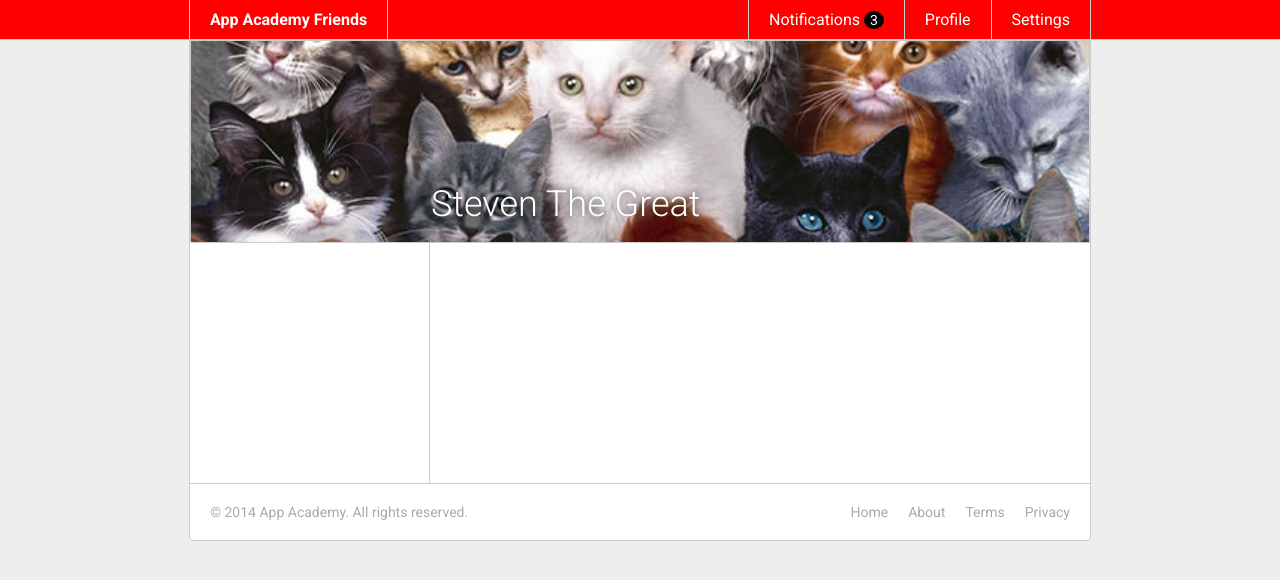
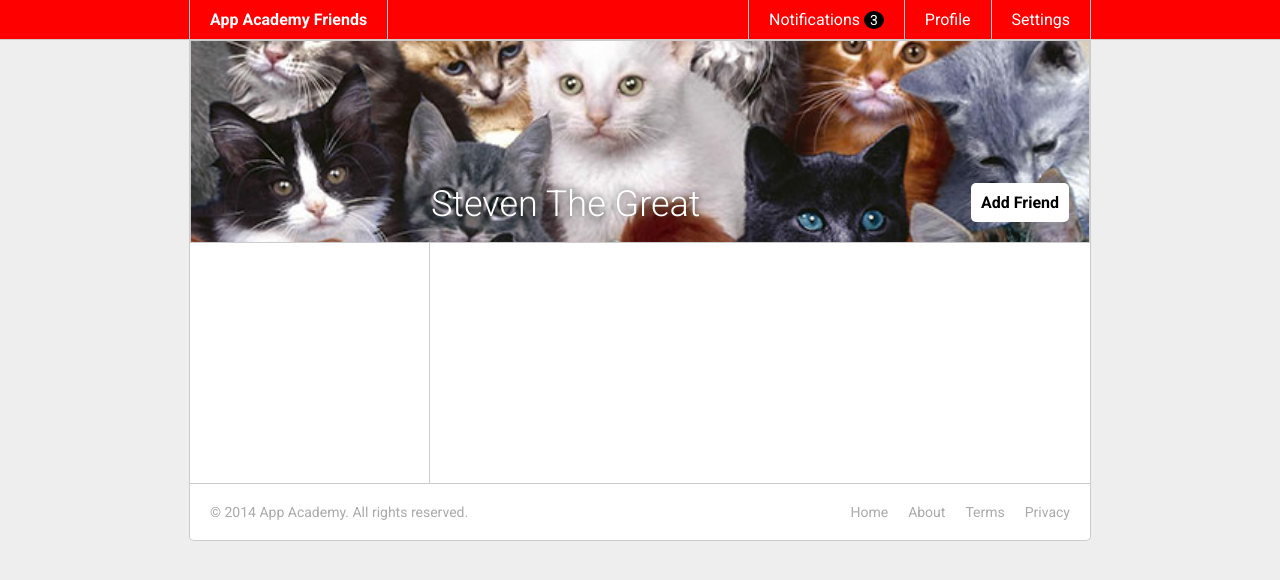
Before and after one commit to stevenmchoi/wrk_w5d5, a plain HTML site: page css-friends-05/skeleton/05-cats.html in a window 1280 px wide. Drawn offline with Linux system fonts and the light colour scheme.

Commit message:
Complete phase 5 css-friends

```diff
--- a/css-friends-05/skeleton/05-cats.html
+++ b/css-friends-05/skeleton/05-cats.html
@@ -40,6 +40,8 @@
   <main class="content">
     <section class="content-header">
       <h1>Steven The Great</h1>
+
+      <button>Add Friend</button>
     </section>
 
     <section class="content-sidebar">
--- a/css-friends-05/skeleton/css/05-cats.css
+++ b/css-friends-05/skeleton/css/05-cats.css
@@ -19,3 +19,18 @@
   text-shadow: black 0 0 10px;
   line-height: 1;
 }
+
+.content-header button {
+  position: absolute;
+  right: 20px;
+  bottom: 20px;
+  color: black;
+  background-color: white;
+  padding: 10px;
+  border-radius: 5px;
+  font-weight: bold;
+}
+
+.content-header button:hover {
+  background-color: #ccc;
+}
```
